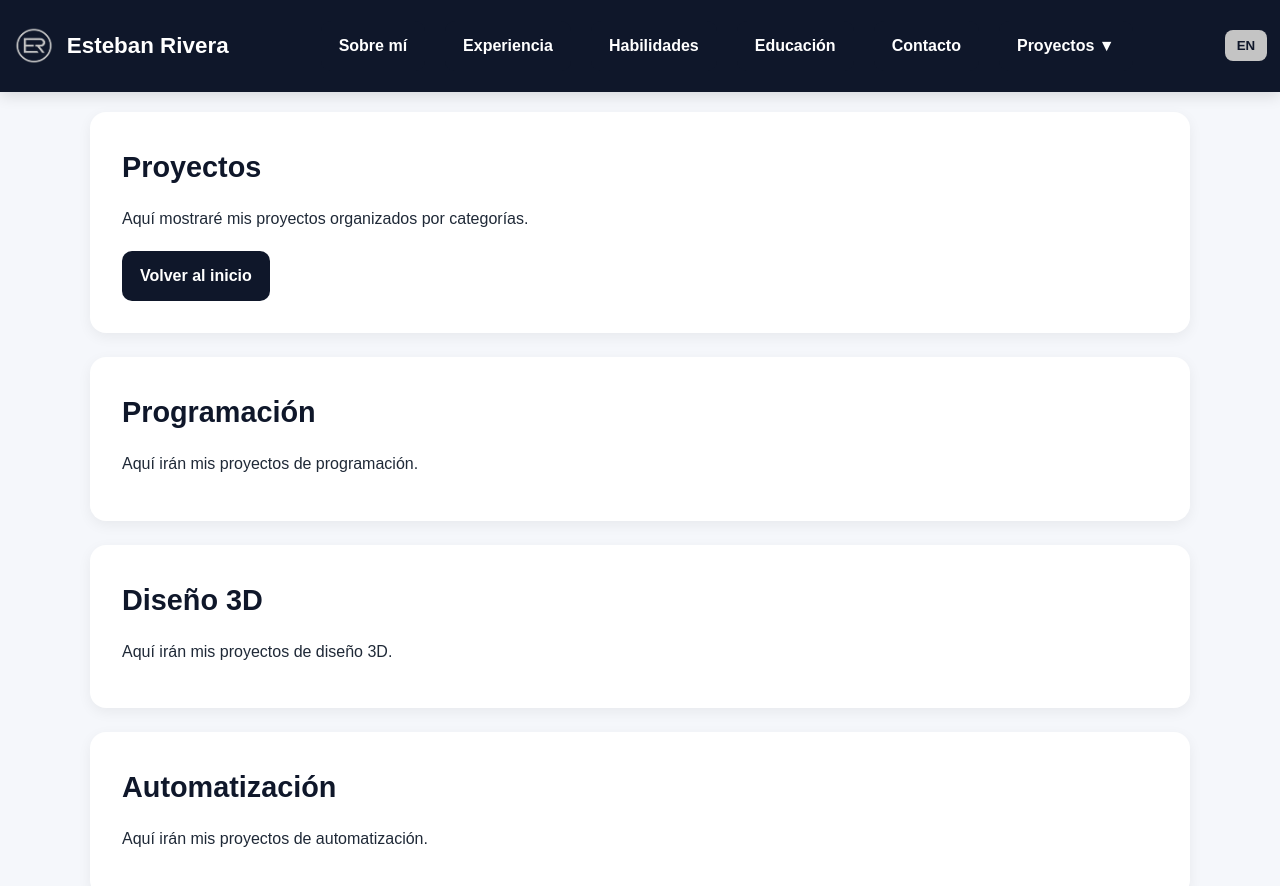
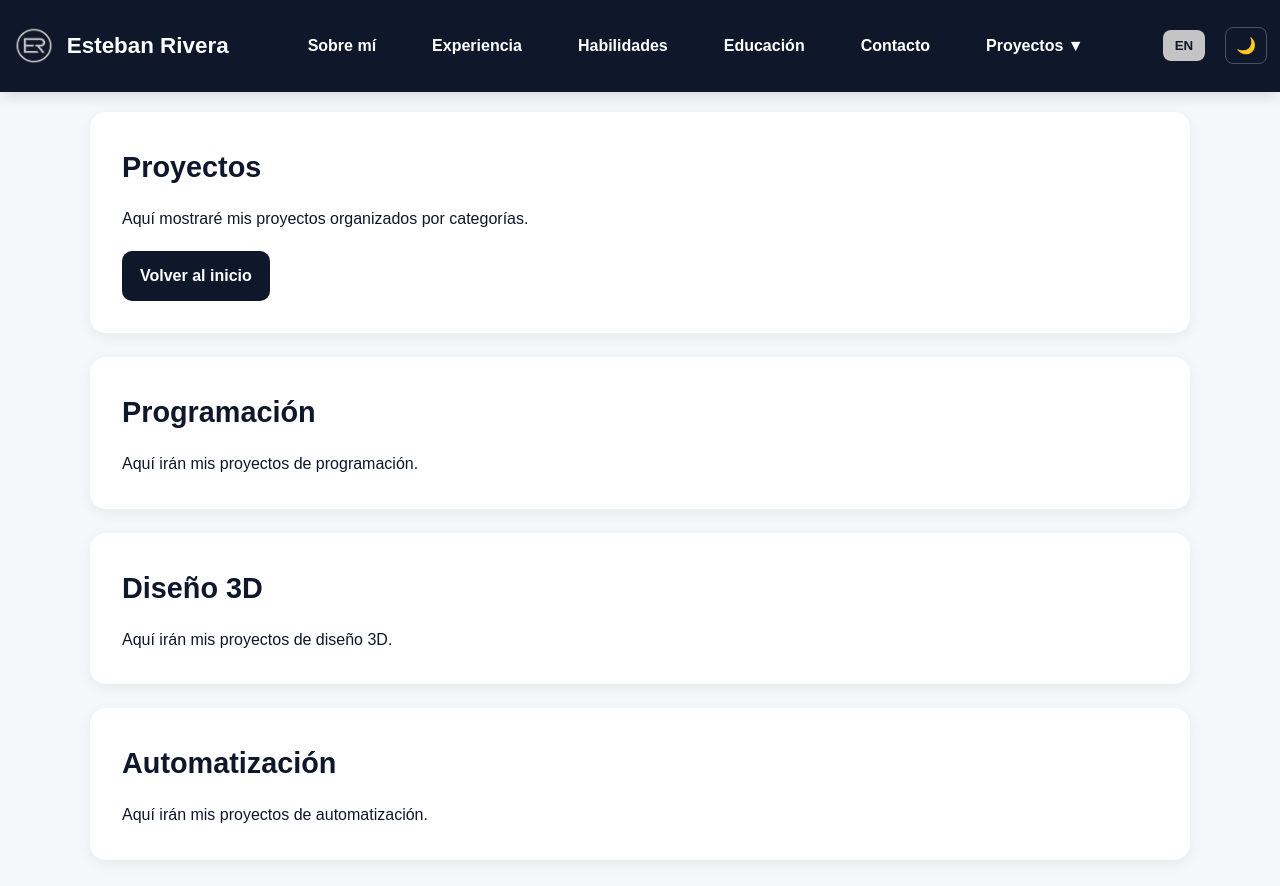
Before and after one commit to earivera6/cv-esteban-web, a React (Vite) app: page /cv-esteban-web/projects in a window 1280 px wide. Shown: the top 886 px of the page. Built offline with nearby package versions, Linux system fonts and the light colour scheme.

Commit message:
Tema Claro - Oscuro

```diff
--- a/src/components/Navbar.tsx
+++ b/src/components/Navbar.tsx
@@ -1,4 +1,4 @@
-import { useState } from "react";
+import { useEffect, useState } from "react";
 import { Link } from "react-router-dom";
 import { useTranslation } from "react-i18next";
 
@@ -15,10 +15,26 @@ function Navbar() {
     setShowProjectsMenu(false);
   };
 
+  // i18n Para Traducir el Navbar y el botón de cambio de idioma
   const { t, i18n } = useTranslation();
 
   const toggleLanguage = () => {
     i18n.changeLanguage(i18n.language === "es" ? "en" : "es");
+  };
+
+  // Tema oscuro - claro
+  const [theme, setTheme] = useState<"light" | "dark">(() => {
+    const savedTheme = localStorage.getItem("theme");
+    return savedTheme === "dark" ? "dark" : "light";
+  });
+
+  useEffect(() => {
+    document.documentElement.setAttribute("data-theme", theme);
+    localStorage.setItem("theme", theme);
+  }, [theme]);
+
+  const toggleTheme = () => {
+    setTheme((prev) => (prev === "light" ? "dark" : "light"));
   };
 
   return (
@@ -34,15 +50,6 @@ function Navbar() {
             <h1>Esteban Rivera</h1>
           </a>
         </div>
-
-        <button
-          type="button"
-          className="menu-toggle"
-          onClick={() => setShowMobileMenu(true)}
-          aria-label="Abrir menú"
-        >
-          ☰
-        </button>
 
         <ul className="nav-menu">
           <li><a href={`${import.meta.env.BASE_URL}#about`} type="button" className="btn btn-dark" onMouseEnter={() => setShowProjectsMenu(false)}>{t("nav.about")}</a></li>
@@ -90,6 +97,23 @@ function Navbar() {
           onClick={toggleLanguage}
         >
           {i18n.language === "es" ? "EN" : "ES"}
+        </button>
+
+        <button
+          type="button"
+          className="theme-toggle"
+          onClick={toggleTheme}
+        >
+          {theme === "light" ? "🌙" : "☀️"}
+        </button>
+
+        <button
+          type="button"
+          className="menu-toggle"
+          onClick={() => setShowMobileMenu(true)}
+          aria-label="Abrir menú"
+        >
+          ☰
         </button>
 
       </nav>
--- a/src/index.css
+++ b/src/index.css
@@ -10,8 +10,8 @@ html {
 
 body {
   font-family: Arial, sans-serif;
-  background-color: #f5f7fb;
-  color: #1f2937;
+  background-color: var(--bg-page);
+  color: var(--text-main);
   line-height: 1.6;
 }
 
@@ -65,21 +65,17 @@ main {
 }
 
 section {
-  background-color: white;
+  background-color: var(--bg-card);
   margin-bottom: 24px;
   padding: 32px;
   border-radius: 16px;
-  box-shadow: 0 4px 14px rgba(0, 0, 0, 0.06);
+  box-shadow: var(--shadow-card);
 }
 
 section h2 {
   font-size: 1.8rem;
   margin-bottom: 16px;
-  color: #0f172a;
-}
-
-section p {
-  margin-bottom: 12px;
+  color: var(--text-main);
 }
 
 #hero {
@@ -164,8 +160,8 @@ section p {
 
 /* Botón oscuro */
 .btn-dark {
-  background-color: #0f172a;
-  color: white;
+  background-color: var(--btn-dark-bg);
+  color: var(--btn-dark-text);
 }
 
 .btn-dark:hover {
@@ -175,8 +171,8 @@ section p {
 
 /* Botón claro */
 .btn-light {
-  background-color: #38bdf8;
-  color: #0f172a;
+  background-color: var(--btn-light-bg);
+  color: var(--btn-light-text);
 }
 
 .btn-light:hover {
@@ -195,13 +191,13 @@ section p {
 .experience-card h3 {
   font-size: 1.2rem;
   margin-bottom: 8px;
-  color: #0f172a;
+  color: var(--text-main);
 }
 
 .experience-company {
   font-weight: 700;
   margin-bottom: 4px;
-  color: #1e293b;
+  color: var(--text-main);
 }
 
 .experience-meta {
@@ -247,13 +243,13 @@ section p {
 .education-card h3 {
   font-size: 1.2rem;
   margin-bottom: 8px;
-  color: #0f172a;
+  color: var(--text-main);
 }
 
 .education-company {
   font-weight: 700;
   margin-bottom: 4px;
-  color: #1e293b;
+  color: var(--text-main);
 }
 
 .education-meta {
@@ -359,7 +355,7 @@ section p {
 .project-card h3 {
   font-size: 1.2rem;
   margin-bottom: 12px;
-  color: #0f172a;
+  color: var(--text-main);
 }
 
 .project-card p {
@@ -373,7 +369,8 @@ section p {
   left: 0;
   width: 100%;
   z-index: 1000;
-  background-color: #0f172a;
+  background-color: var(--nav-bg);
+  color: var(--nav-text);
   box-shadow: 0 4px 14px rgba(0, 0, 0, 0.12);
 }
 
@@ -560,6 +557,92 @@ section[id] {
   background: #7dd3fc;
 }
 
+nav a,
+.projects-link,
+.projects-toggle {
+  color: var(--nav-text);
+}
+
+.experience-card,
+.education-card,
+.contact-card,
+.project-card {
+  border: 1px solid var(--border-color);
+  background-color: var(--bg-soft);
+}
+
+.experience-meta,
+.education-meta,
+.project-card p,
+.megamenu-item p {
+  color: var(--text-muted);
+}
+
+.skill-tag {
+  background-color: var(--tag-bg);
+  color: var(--tag-text);
+}
+
+.theme-toggle {
+  background: transparent;
+  border: 1px solid rgba(255, 255, 255, 0.25);
+  color: var(--nav-text);
+  border-radius: 8px;
+  padding: 8px 10px;
+  cursor: pointer;
+  font-size: 1rem;
+}
+
+.theme-toggle:hover {
+  background: rgba(255, 255, 255, 0.08);
+}
+
+:root {
+  --bg-page: #f5f7fb;
+  --bg-card: #ffffff;
+  --bg-soft: #f8fafc;
+  --text-main: #0f172a;
+  --text-secondary: #475569;
+  --text-muted: #64748b;
+
+  --nav-bg: #0f172a;
+  --nav-text: #ffffff;
+
+  --tag-bg: #e2e8f0;
+  --tag-text: #0f172a;
+
+  --border-color: #e2e8f0;
+  --shadow-card: 0 4px 14px rgba(0, 0, 0, 0.06);
+
+  --btn-light-bg: #38bdf8;
+  --btn-light-text: #0f172a;
+  --btn-dark-bg: #0f172a;
+  --btn-dark-text: #ffffff;
+}
+
+[data-theme="dark"] {
+  --bg-page: #0b1120;
+  --bg-card: #111827;
+  --bg-soft: #1f2937;
+  --text-main: #f8fafc;
+  --text-secondary: #cbd5e1;
+  --text-muted: #94a3b8;
+
+  --nav-bg: #020617;
+  --nav-text: #f8fafc;
+
+  --tag-bg: #334155;
+  --tag-text: #f8fafc;
+
+  --border-color: #334155;
+  --shadow-card: 0 8px 24px rgba(0, 0, 0, 0.35);
+
+  --btn-light-bg: #38bdf8;
+  --btn-light-text: #0f172a;
+  --btn-dark-bg: #e2e8f0;
+  --btn-dark-text: #0f172a;
+}
+
 @media (max-width: 768px) {
   .menu-toggle {
     display: block;
```
